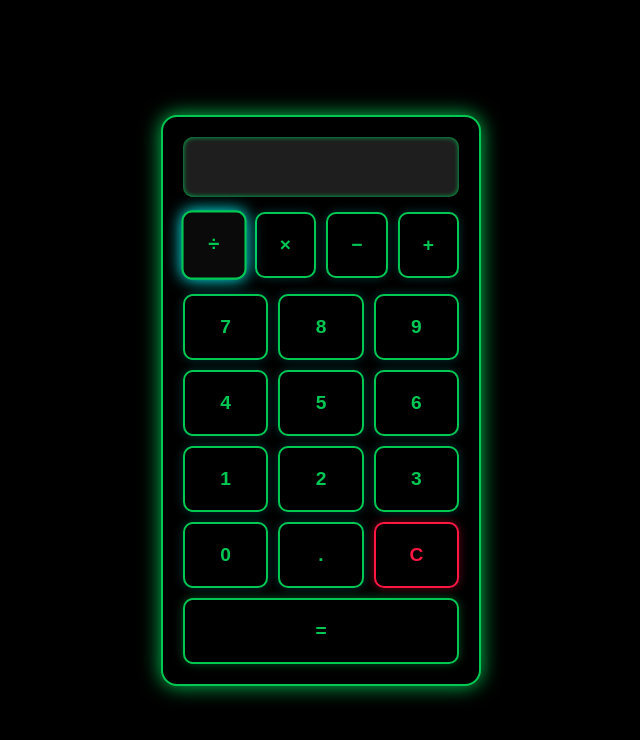
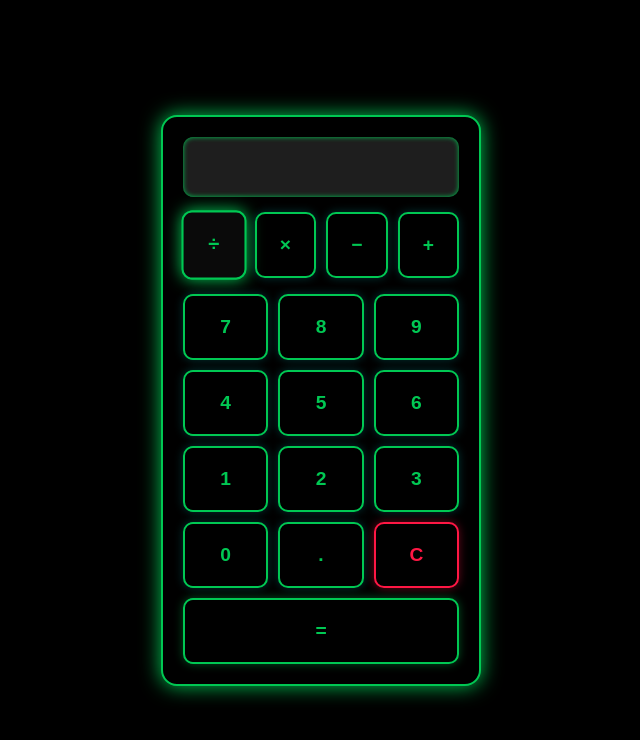
Before and after one commit to obi1codeob/javascript-projects, a plain HTML site: page basic-math-calculator/index.html in a window 1280 px wide. In both pictures the pointer is over the button 532 px from the left and 244 px from the top of the page. Shown: the whole page, without its empty margins (319-959 px from the left). Drawn offline with Linux system fonts and the light colour scheme.

Commit message:
changed key hover glow color

```diff
--- a/basic-math-calculator/style.css
+++ b/basic-math-calculator/style.css
@@ -72,7 +72,7 @@ button {
 
 button:hover {
     background-color: #0a0a0a;
-    box-shadow: 0 0 15px #0ff;
+    box-shadow: 0 0 15px #00c853;
     transform: scale(1.05);
 }
 
```
